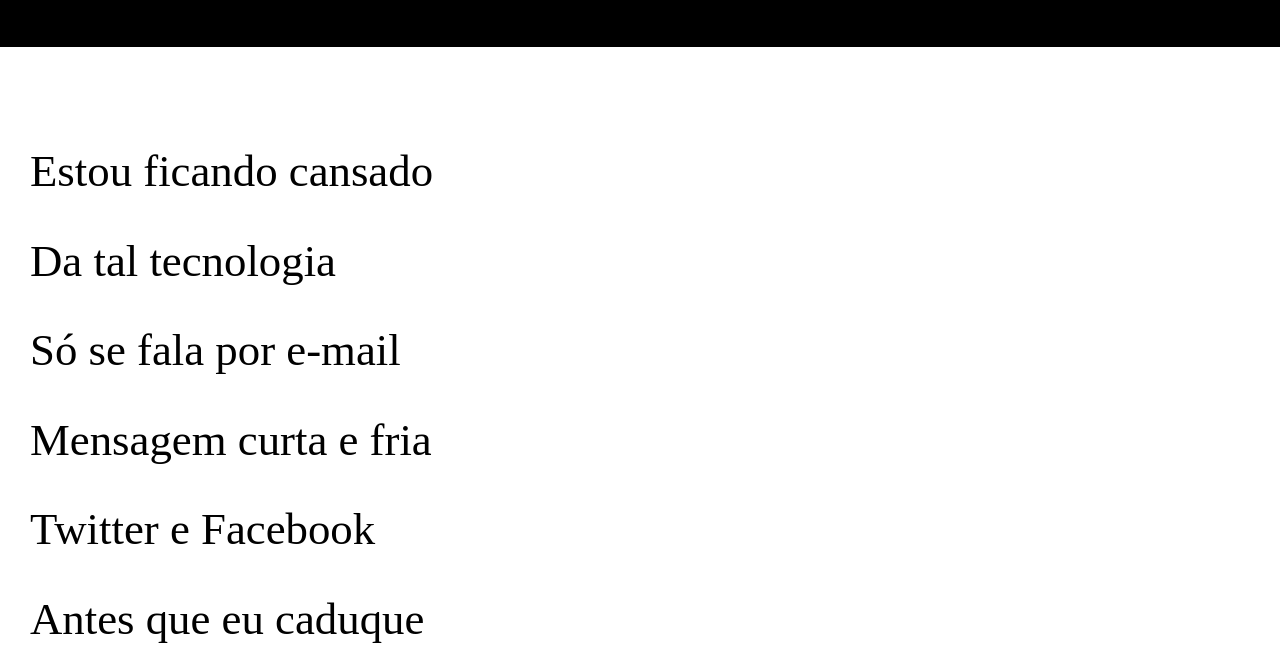
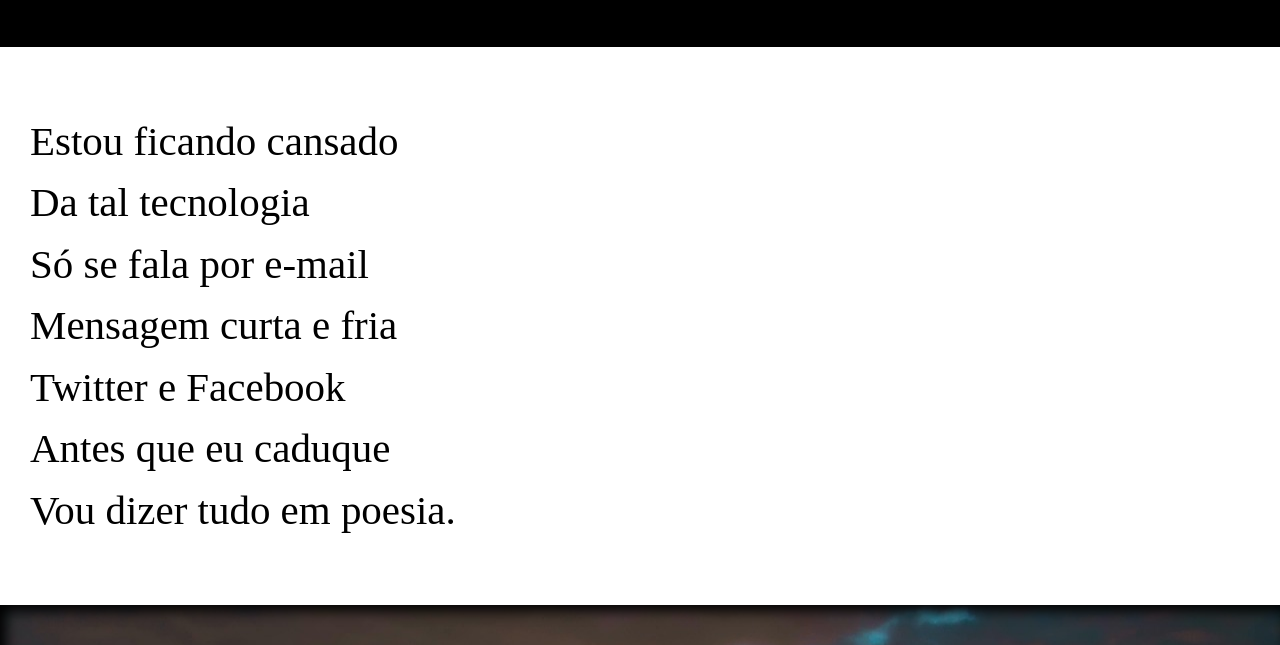
Before and after one commit to MarcelaSGomez/projeto-cordel, a plain HTML site: page index.html in a window 1280 px wide. Shown: the part 162-807 px from the top of the page. Drawn offline with Linux system fonts and the light colour scheme; a web font is replaced by a local one.

Commit message:
atualizei o proj cordel

```diff
--- a/style.css
+++ b/style.css
@@ -54,12 +54,12 @@ a::after {
 }
 
 section {
-    padding-top: 10vh; /*10vh significa 10% da altura da tela (viewport height)*/
-    padding-bottom: 10vh;
-    line-height: 2em;
+    padding-top: 8vh; /*10vh significa 10% da altura da tela (viewport height)*/
+    padding-bottom: 8vh;
+    line-height: 1.5em;
     padding-left: 30px;
     font-family: var(--font-padrao);
-    font-size: 3.5vw;
+    font-size: 3.2vw;
 }
 
 section.normal {
```
